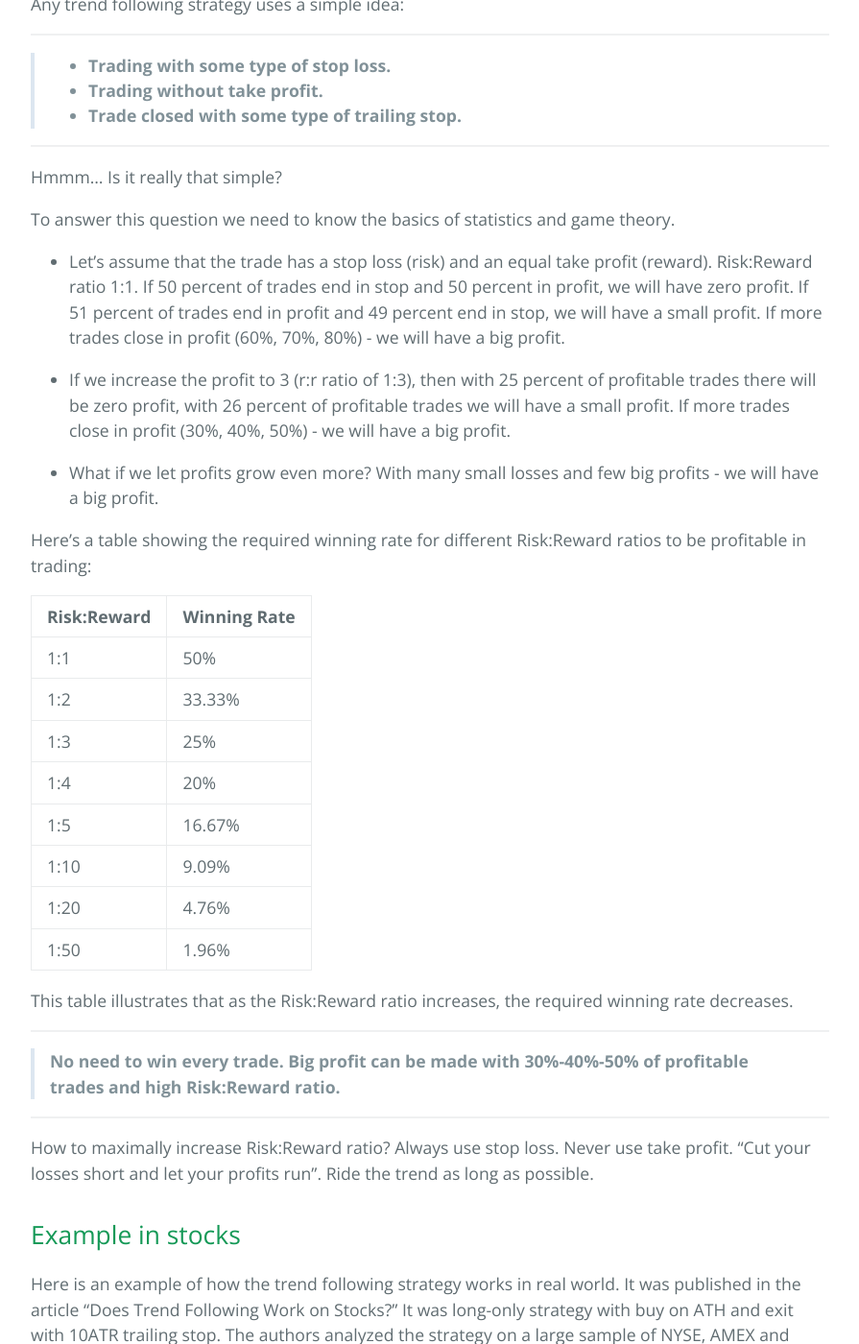
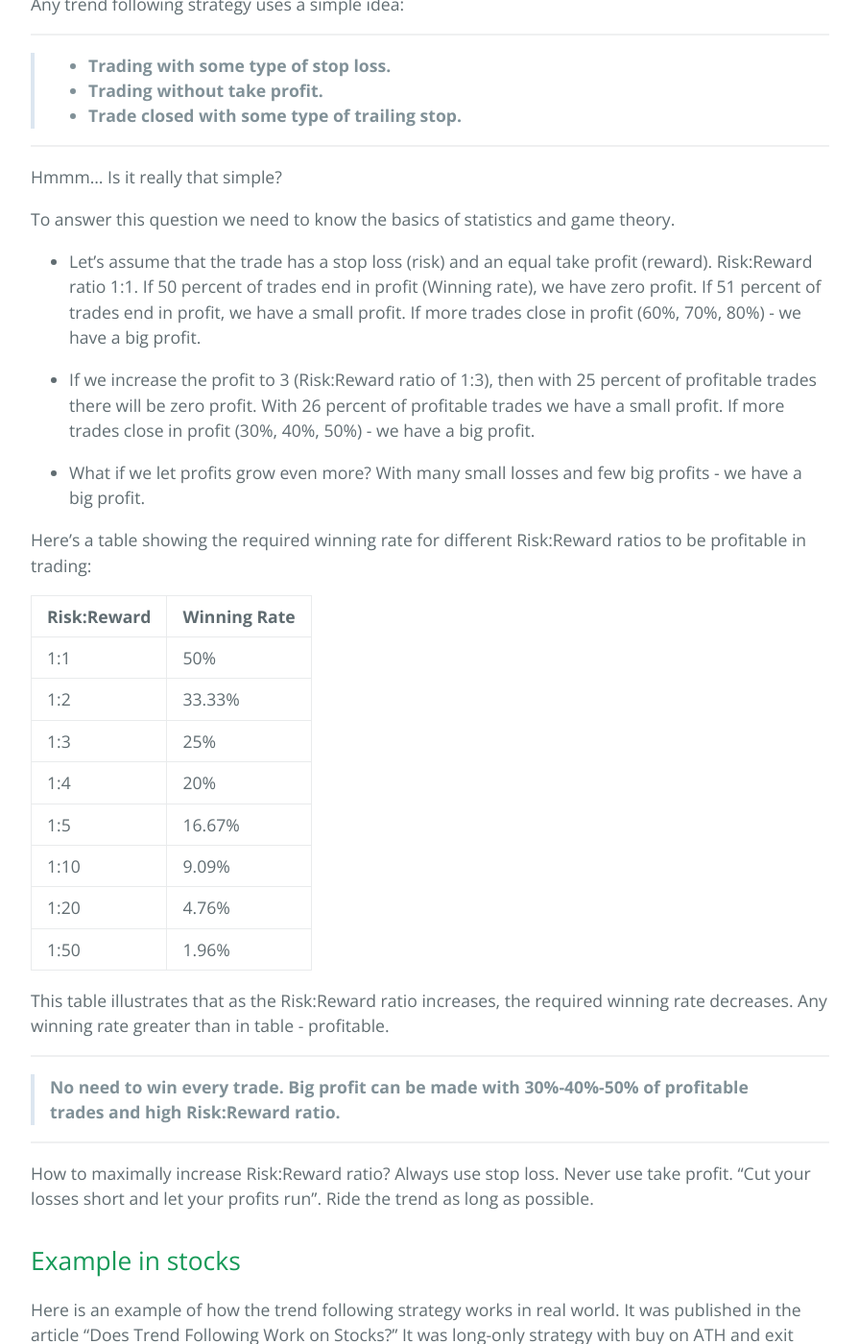
Before and after one commit to sergeyen7/sergeyen7.github.io, a Jekyll site: the page built from index.md, in a window 1280 px wide and 1400 px high, scrolled down 7605 px. Shown: the whole window at 96% size, without its empty margins (192-1087 px from the left). Built offline with Jekyll 4.4.1, drawn with Linux system fonts in a browser that asks for light colours; nearby versions of some CDN libraries.

Commit message:
Update index.md

```diff
--- a/index.md
+++ b/index.md
@@ -244,11 +244,11 @@ Hmmm... Is it really that simple?
 
 To answer this question we need to know the basics of statistics and game theory.
 
-* Let's assume that the trade has a stop loss (risk) and an equal take profit (reward). Risk:Reward ratio 1:1. If 50 percent of trades end in stop and 50 percent in profit, we will have zero profit. If 51 percent of trades end in profit and 49 percent end in stop, we will have a small profit. If more trades close in profit (60%, 70%, 80%) - we will have a big profit.
+* Let's assume that the trade has a stop loss (risk) and an equal take profit (reward). Risk:Reward ratio 1:1. If 50 percent of trades end in profit (Winning rate), we have zero profit. If 51 percent of trades end in profit, we have a small profit. If more trades close in profit (60%, 70%, 80%) - we have a big profit.
 
-* If we increase the profit to 3 (r:r ratio of 1:3), then with 25 percent of profitable trades there will be zero profit, with 26 percent of profitable trades we will have a small profit. If more trades close in profit (30%, 40%, 50%) - we will have a big profit.
+* If we increase the profit to 3 (Risk:Reward ratio of 1:3), then with 25 percent of profitable trades there will be zero profit. With 26 percent of profitable trades we have a small profit. If more trades close in profit (30%, 40%, 50%) - we have a big profit.
 
-* What if we let profits grow even more? With many small losses and few big profits - we will have a big profit.
+* What if we let profits grow even more? With many small losses and few big profits - we have a big profit.
 
 Here's a table showing the required winning rate for different Risk:Reward ratios to be profitable in trading:
 
@@ -263,7 +263,7 @@ Here's a table showing the required winning rate for different Risk:Reward ratio
 | 1:20        |        4.76% |
 | 1:50        |        1.96% |
 
-This table illustrates that as the Risk:Reward ratio increases, the required winning rate decreases.
+This table illustrates that as the Risk:Reward ratio increases, the required winning rate decreases. Any winning rate greater than in table - profitable.
 
 * * *
 
```
